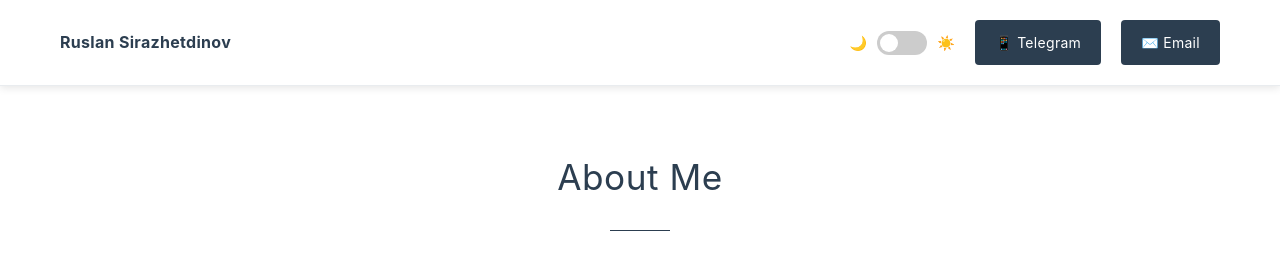
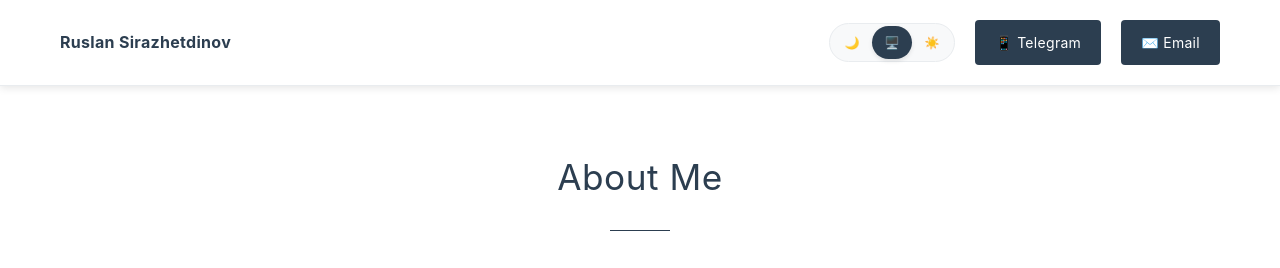
Before and after one commit to irusland/irusland.github.io, a plain HTML site: page index.html in a window 1280 px wide. Shown: the top 268 px of the page. Drawn offline with Linux system fonts and the light colour scheme.

```diff
--- a/index.html
+++ b/index.html
@@ -75,56 +75,38 @@
         .theme-toggle {
             display: flex;
             align-items: center;
-            gap: 10px;
+            gap: 8px;
         }
 
-        .theme-switch {
+        .theme-selector {
+            display: flex;
+            background: var(--bg-accent);
+            border: 1px solid var(--border-color);
+            border-radius: 20px;
+            padding: 2px;
             position: relative;
-            display: inline-block;
-            width: 50px;
-            height: 24px;
         }
 
-        .theme-switch input {
-            opacity: 0;
-            width: 0;
-            height: 0;
+        .theme-option {
+            padding: 6px 12px;
+            cursor: pointer;
+            border-radius: 18px;
+            font-size: 12px;
+            transition: all 0.3s ease;
+            position: relative;
+            z-index: 2;
+            color: var(--text-secondary);
+            min-width: 40px;
+            text-align: center;
         }
 
-        .slider {
-            position: absolute;
-            cursor: pointer;
-            top: 0;
-            left: 0;
-            right: 0;
-            bottom: 0;
-            background-color: #ccc;
-            transition: .4s;
-            border-radius: 24px;
+        .theme-option.active {
+            background: var(--accent-color);
+            color: var(--bg-secondary);
+            box-shadow: 0 2px 4px var(--shadow-light);
         }
 
-        .slider:before {
-            position: absolute;
-            content: "";
-            height: 18px;
-            width: 18px;
-            left: 3px;
-            bottom: 3px;
-            background-color: white;
-            transition: .4s;
-            border-radius: 50%;
-        }
-
-        input:checked + .slider {
-            background-color: var(--accent-color);
-        }
-
-        input:checked + .slider:before {
-            transform: translateX(26px);
-        }
-
-        .theme-label {
-            font-size: 14px;
+        .theme-option:hover:not(.active) {
             color: var(--text-primary);
         }
 
@@ -424,12 +406,11 @@
                 </div>
                 <div class="contact-info">
                     <div class="theme-toggle">
-                        <span class="theme-label">🌙</span>
-                        <label class="theme-switch">
-                            <input type="checkbox" id="theme-toggle">
-                            <span class="slider"></span>
-                        </label>
-                        <span class="theme-label">☀️</span>
+                        <div class="theme-selector">
+                            <div class="theme-option" data-theme="dark">🌙</div>
+                            <div class="theme-option active" data-theme="auto">🖥️</div>
+                            <div class="theme-option" data-theme="light">☀️</div>
+                        </div>
                     </div>
                     <a href="http://t.me/irusland" class="contact-link" target="_blank">
                         📱 Telegram
@@ -520,43 +501,53 @@
 
     <script>
         // Theme switching functionality
-        const themeToggle = document.getElementById('theme-toggle');
         const body = document.body;
+        const themeOptions = document.querySelectorAll('.theme-option');
 
-        // Check for saved theme preference or default to 'light'
-        const currentTheme = localStorage.getItem('theme');
-        const prefersDark = window.matchMedia('(prefers-color-scheme: dark)').matches;
+        // Get system preference
+        const getSystemTheme = () => window.matchMedia('(prefers-color-scheme: dark)').matches ? 'dark' : 'light';
+
+        // Apply theme to body
+        const applyTheme = (theme) => {
+            if (theme === 'auto') {
+                body.setAttribute('data-theme', getSystemTheme());
+            } else {
+                body.setAttribute('data-theme', theme);
+            }
+        };
+
+        // Update active theme option
+        const updateActiveOption = (selectedTheme) => {
+            themeOptions.forEach(option => {
+                option.classList.remove('active');
+                if (option.dataset.theme === selectedTheme) {
+                    option.classList.add('active');
+                }
+            });
+        };
+
+        // Get saved theme preference or default to 'auto'
+        const currentTheme = localStorage.getItem('theme') || 'auto';
 
         // Set initial theme
-        if (currentTheme) {
-            body.setAttribute('data-theme', currentTheme);
-            themeToggle.checked = currentTheme === 'light';
-        } else if (prefersDark) {
-            body.setAttribute('data-theme', 'dark');
-            themeToggle.checked = false;
-        }
+        applyTheme(currentTheme);
+        updateActiveOption(currentTheme);
 
-        // Theme toggle event listener
-        themeToggle.addEventListener('change', function() {
-            if (this.checked) {
-                body.setAttribute('data-theme', 'light');
-                localStorage.setItem('theme', 'light');
-            } else {
-                body.setAttribute('data-theme', 'dark');
-                localStorage.setItem('theme', 'dark');
-            }
+        // Theme option click handlers
+        themeOptions.forEach(option => {
+            option.addEventListener('click', function() {
+                const selectedTheme = this.dataset.theme;
+                localStorage.setItem('theme', selectedTheme);
+                applyTheme(selectedTheme);
+                updateActiveOption(selectedTheme);
+            });
         });
 
-        // Listen for system theme changes
+        // Listen for system theme changes (only when auto mode is active)
         window.matchMedia('(prefers-color-scheme: dark)').addEventListener('change', function(e) {
-            if (!localStorage.getItem('theme')) {
-                if (e.matches) {
-                    body.setAttribute('data-theme', 'dark');
-                    themeToggle.checked = false;
-                } else {
-                    body.setAttribute('data-theme', 'light');
-                    themeToggle.checked = true;
-                }
+            const savedTheme = localStorage.getItem('theme') || 'auto';
+            if (savedTheme === 'auto') {
+                applyTheme('auto');
             }
         });
 
```
